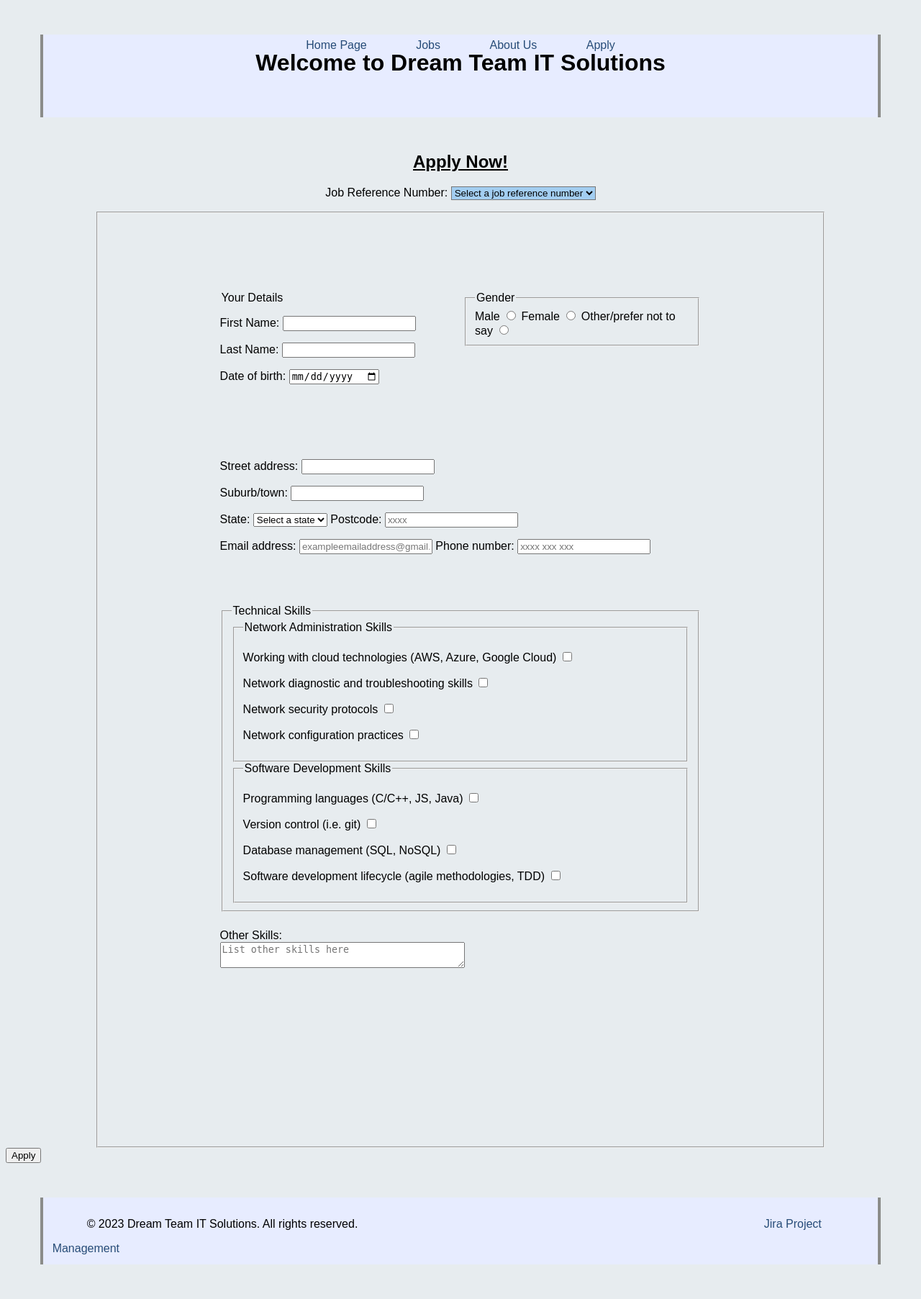
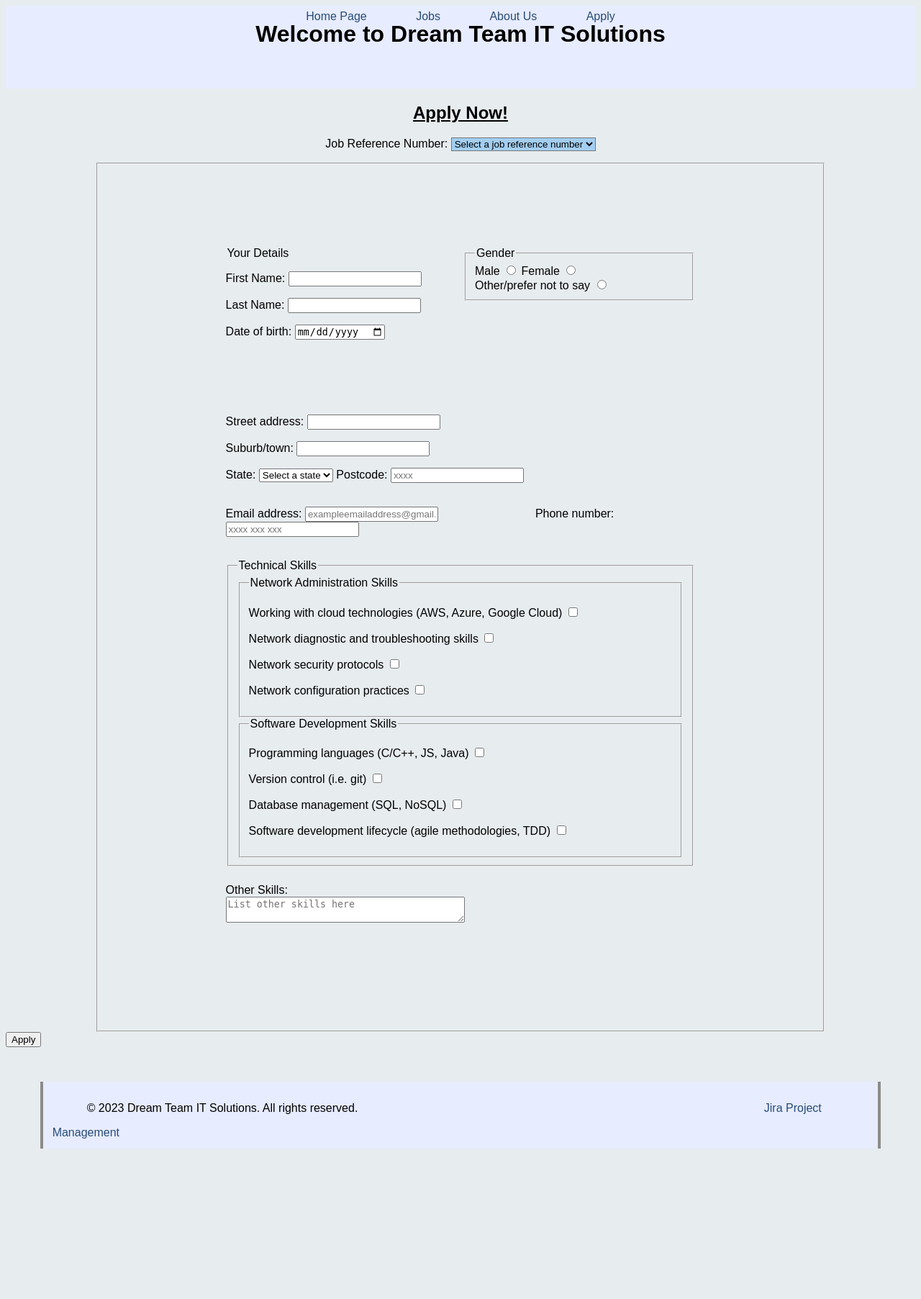
Before and after one commit to Remy-Amor/dream_team_COS10026_project, a PHP site: page /apply.html in a window 1280 px wide. Shown: the whole page at 72% size. After the commit the page ends 1596 px from the top, so only its background shows below. Run offline with PHP 8.4, Linux system fonts and the light colour scheme; some web fonts are replaced.

Commit message:
removed border and margin for header

```diff
--- a/project1/apply.html
+++ b/project1/apply.html
@@ -66,6 +66,7 @@
                               <input type="radio" id="male" name="gender" value="male" required>
                               <label for="female">Female</label>
                               <input type="radio" id="female" name="gender" value="female" required>
+                              <br>
                               <label for="other">Other/prefer not to say</label>
                               <input type="radio" id="other" name="gender" value="other" required>
                          </fieldset>
@@ -95,10 +96,10 @@
                               <label for="post_code">Postcode:</label>
                               <input type="text" name="post_code" id="post_code" placeholder="xxxx" pattern="^\d{4}$" required>
                          </p>
-                         <p>
+                         <p id="form_contact">
                               <label for="email">Email address:</label>
                               <input type="email" id="email" name="email" placeholder="exampleemailaddress@gmail.com" required>
-                              <label for="phone_number">Phone number:</label>
+                              <label for="phone_number" id="phone_number_label">Phone number:</label>
                               <input type="text" id="phone_number" name="phone_number" placeholder="xxxx xxx xxx" pattern="^(\d| ){8,12}$" required>
                          </p>
                     </div>
--- a/project1/styles/styles.css
+++ b/project1/styles/styles.css
@@ -39,9 +39,6 @@ body {
 /* Styles for header - RA */
 
 header {
-     border-left: 0.25em solid #8B8C89;
-     border-right: 0.25em solid #8B8C89;
-     margin: 3em;
      background-color: #E7ECFF;
 }
 
@@ -108,15 +105,23 @@ footer a:hover {
 
 /* Styling for apply.html specific */
 
+#form_contact {
+     margin-top: 5%;
+}
+
+#phone_number_label {
+     margin-left: 20%;
+}
+
 #apply_header {
      text-align: center;
      text-decoration: underline;
 }
 
+
 #apply_form_fieldset {
      margin-left: 10%;
      margin-right: 10%;
-     padding: 0;
 }
 
 #other_skills {
@@ -140,7 +145,7 @@ footer a:hover {
 .form_grid {
      display: grid;
      grid-template-columns: repeat(6, 1fr);
-     grid-template-rows: repeat(12, 1fr);
+     grid-template-rows: repeat(11, 1fr);
      gap: 8px;
  }
 
@@ -153,6 +158,7 @@ footer a:hover {
 
  .gender {
      grid-column: span 2 / span 2;
+     grid-row: span 2 / span 2;
      grid-column-start: 4;
      grid-row-start: 2;
  }
```
